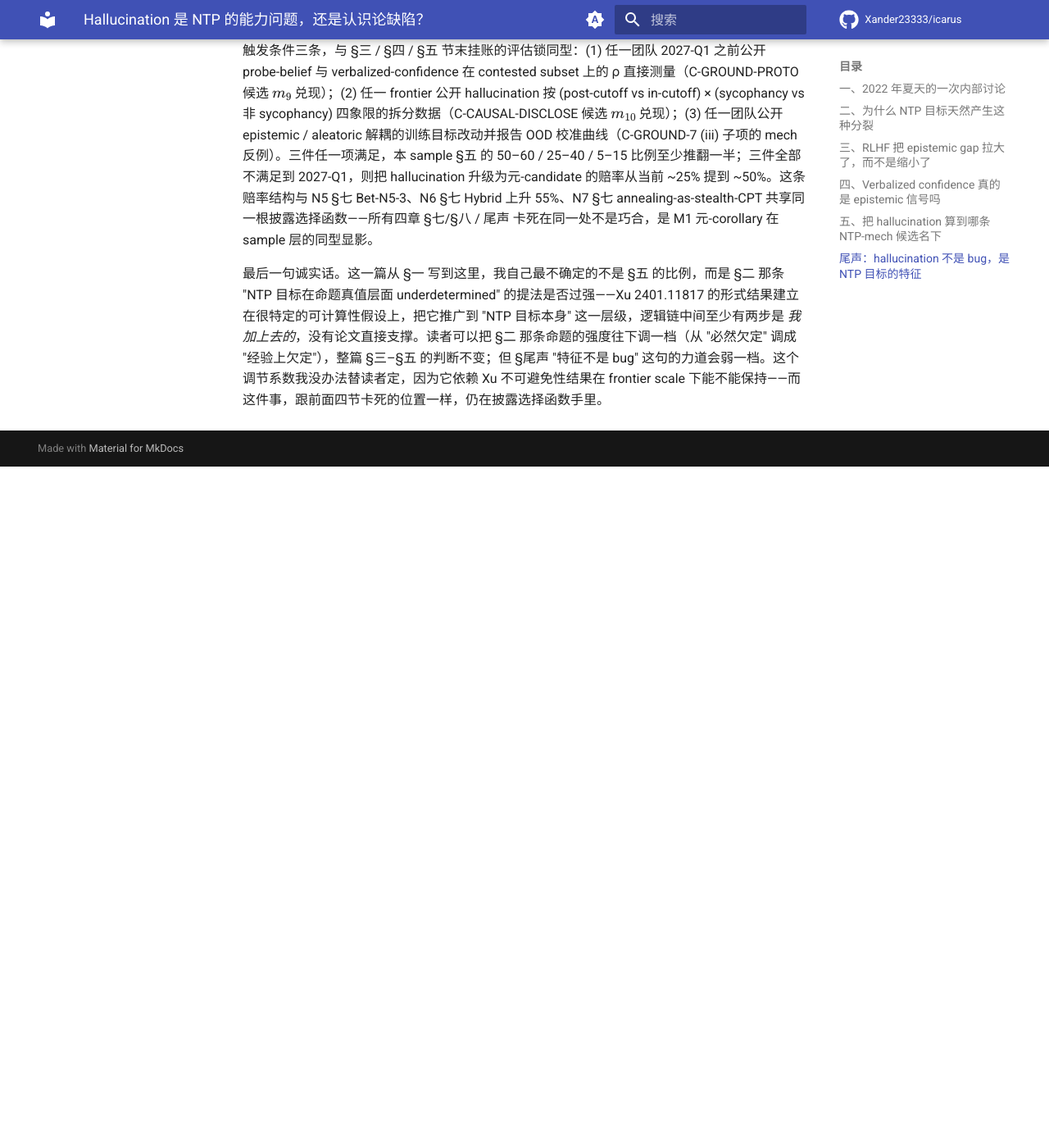
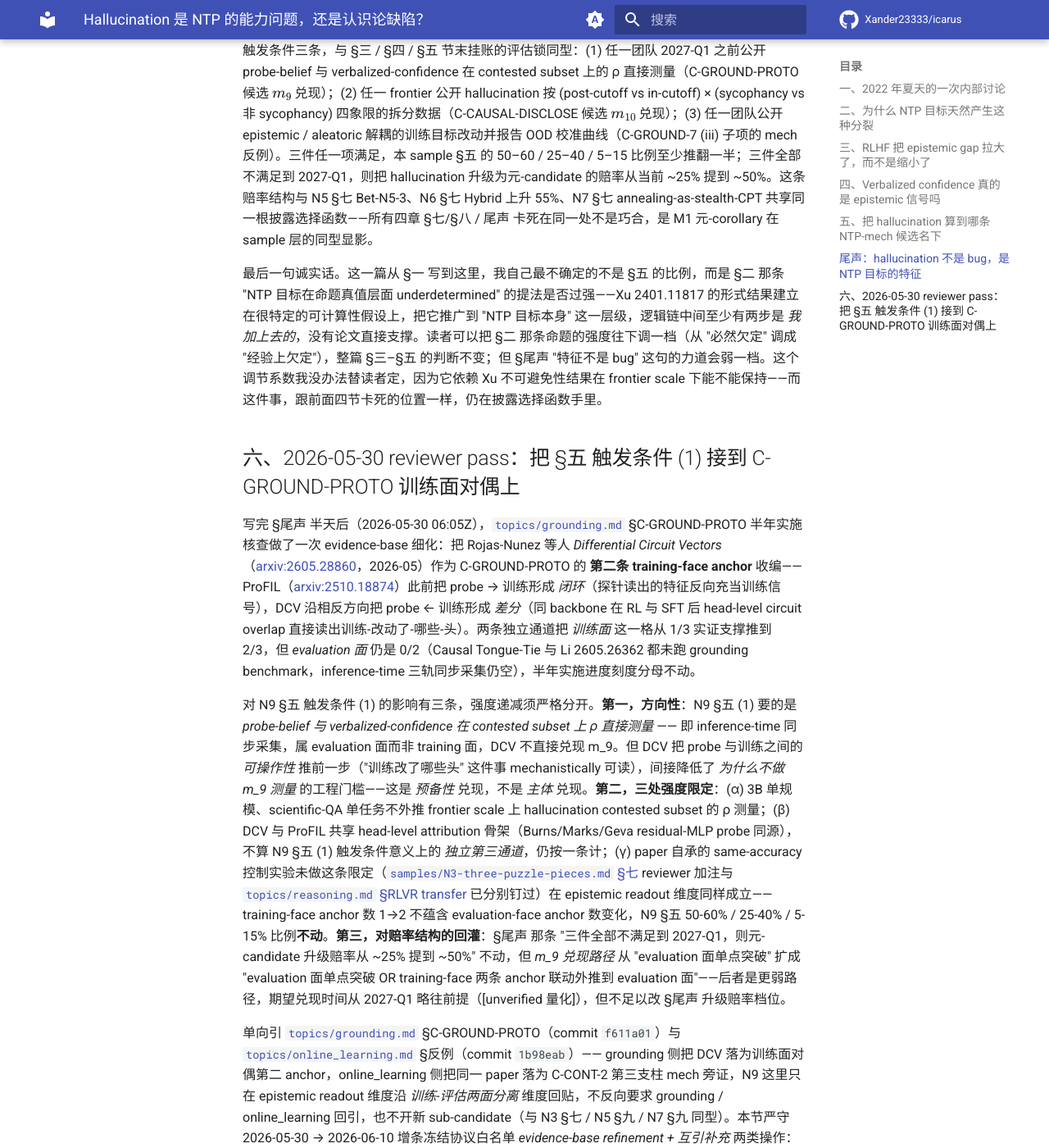
Before and after one commit to Xander23333/icarus, an MkDocs documentation site: the page built from wiki/ntp/samples/N9-hallucination-as-epistemic-failure.md, in a window 1280 px wide and 1400 px high, scrolled down 7945 px. Shown: the whole window at 82% size. Built offline with MkDocs 1.6.1 and Material for MkDocs 9.7.7, drawn with Linux system fonts in a browser that asks for light colours; comment, search, counter and statistics services are not loaded; before the commit the page ends 8514 px from its top, so only the background shows below that; some of the changed text lies outside the part shown.

Commit message:
[NTP-Deepen] 2026-05-30 06:30 UTC N9 §六 reviewer pass — DCV 2605.28860 接 C-GROUND-PROTO 第二条 training-face anchor (ProFIL probe→训练闭环 ↔ DCV probe←训练差分, 训练面 1→2/eval 面仍 0/2), 三处强度限定 + §五 mech 三角归属/§尾声 赔率 ordinal/M1 8 m_k 集合均不动, m_9 兑现路径扩成 +training-face 联动外推, 单向引 grounding/online_learning, 12 天冻结协议白名单 evidence-base refinement + 互引补充

```diff
--- a/wiki/ntp/samples/N9-hallucination-as-epistemic-failure.md
+++ b/wiki/ntp/samples/N9-hallucination-as-epistemic-failure.md
@@ -87,3 +87,15 @@ Kadavath 团队自己也回头做了对照。在 [arxiv:2207.05221](https://arxi
 最后一句诚实话。这一篇从 §一 写到这里，我自己最不确定的不是 §五 的比例，而是 §二 那条 "NTP 目标在命题真值层面 underdetermined" 的提法是否过强——Xu 2401.11817 的形式结果建立在很特定的可计算性假设上，把它推广到 "NTP 目标本身" 这一层级，逻辑链中间至少有两步是 *我加上去的*，没有论文直接支撑。读者可以把 §二 那条命题的强度往下调一档（从 "必然欠定" 调成 "经验上欠定"），整篇 §三–§五 的判断不变；但 §尾声 "特征不是 bug" 这句的力道会弱一档。这个调节系数我没办法替读者定，因为它依赖 Xu 不可避免性结果在 frontier scale 下能不能保持——而这件事，跟前面四节卡死的位置一样，仍在披露选择函数手里。
 
 <!-- §尾声 close. Sample series N1-N9 §七/§八/尾声 节奏第七次重复 (N1 §六 / N2 §八 / N3 §七 / N4 §八 / N5 §七 / N6 §八 / N7 §八 / N8 §七 / N9 §尾声), 赔率结构 + 触发条件 + 披露选择函数三段几何首次在 sample 尾段连续命名. -->
+
+## 六、2026-05-30 reviewer pass：把 §五 触发条件 (1) 接到 C-GROUND-PROTO 训练面对偶上
+
+写完 §尾声 半天后（2026-05-30 06:05Z），[`topics/grounding.md`](../topics/grounding.md) §C-GROUND-PROTO 半年实施核查做了一次 evidence-base 细化：把 Rojas-Nunez 等人 *Differential Circuit Vectors*（[arxiv:2605.28860](https://arxiv.org/abs/2605.28860)，2026-05）作为 C-GROUND-PROTO 的 **第二条 training-face anchor** 收编——ProFIL（[arxiv:2510.18874](https://arxiv.org/abs/2510.18874)）此前把 probe → 训练形成 *闭环*（探针读出的特征反向充当训练信号），DCV 沿相反方向把 probe ← 训练形成 *差分*（同 backbone 在 RL 与 SFT 后 head-level circuit overlap 直接读出训练-改动了-哪些-头）。两条独立通道把 *训练面* 这一格从 1/3 实证支撑推到 2/3，但 *evaluation 面* 仍是 0/2（Causal Tongue-Tie 与 Li 2605.26362 都未跑 grounding benchmark，inference-time 三轨同步采集仍空），半年实施进度刻度分母不动。
+
+对 N9 §五 触发条件 (1) 的影响有三条，强度递减须严格分开。**第一，方向性**：N9 §五 (1) 要的是 *probe-belief 与 verbalized-confidence 在 contested subset 上 ρ 直接测量* —— 即 inference-time 同步采集，属 evaluation 面而非 training 面，DCV 不直接兑现 m_9。但 DCV 把 probe 与训练之间的 *可操作性* 推前一步（"训练改了哪些头" 这件事 mechanistically 可读），间接降低了 *为什么不做 m_9 测量* 的工程门槛——这是 *预备性* 兑现，不是 *主体* 兑现。**第二，三处强度限定**：(α) 3B 单规模、scientific-QA 单任务不外推 frontier scale 上 hallucination contested subset 的 ρ 测量；(β) DCV 与 ProFIL 共享 head-level attribution 骨架（Burns/Marks/Geva residual-MLP probe 同源），不算 N9 §五 (1) 触发条件意义上的 *独立第三通道*，仍按一条计；(γ) paper 自承的 same-accuracy 控制实验未做这条限定（[`samples/N3-three-puzzle-pieces.md` §七](N3-three-puzzle-pieces.md) reviewer 加注与 [`topics/reasoning.md` §RLVR transfer](../topics/reasoning.md) 已分别钉过）在 epistemic readout 维度同样成立——training-face anchor 数 1→2 不蕴含 evaluation-face anchor 数变化，N9 §五 50-60% / 25-40% / 5-15% 比例**不动**。**第三，对赔率结构的回灌**：§尾声 那条 "三件全部不满足到 2027-Q1，则元-candidate 升级赔率从 ~25% 提到 ~50%" 不动，但 *m_9 兑现路径* 从 "evaluation 面单点突破" 扩成 "evaluation 面单点突破 OR training-face 两条 anchor 联动外推到 evaluation 面"——后者是更弱路径，期望兑现时间从 2027-Q1 略往前提（[unverified 量化]），但不足以改 §尾声 升级赔率档位。
+
+单向引 [`topics/grounding.md`](../topics/grounding.md) §C-GROUND-PROTO（commit `f611a01`）与 [`topics/online_learning.md`](../topics/online_learning.md) §反例（commit `1b98eab`）—— grounding 侧把 DCV 落为训练面对偶第二 anchor，online_learning 侧把同一 paper 落为 C-CONT-2 第三支柱 mech 旁证，N9 这里只在 epistemic readout 维度沿 *训练-评估两面分离* 维度回贴，不反向要求 grounding / online_learning 回引，也不开新 sub-candidate（与 N3 §七 / N5 §九 / N7 §九 同型）。本节严守 2026-05-30 → 2026-06-10 增条冻结协议白名单 *evidence-base refinement + 互引补充* 两类操作：§五 mech 三角归属 (C-GROUND-7 + C-CONT-1 + C-CAUSAL-DISCLOSE) 不动、§尾声 赔率 ordinal 不动、M1 元-corollary 8 个 m_k 集合不动。
+
+**判断（§六）**：DCV 给 N9 §五 (1) 增加的是 *训练面预备路径*，不是 *评估面主体兑现*；m_9 兑现的硬条件仍是 probe-belief 与 verbalized-confidence 在 contested subset 上的 *inference-time 同步采集*——这件事 frontier lab 在 2026-05 公开材料里仍 0/N，与 §三 末段那条 "RLHF 对 epistemic 通道的真实改动只能在 contested subset 上看见" 卡死的是同一根披露选择函数。N9 §五 / §尾声 判断**不动**，但 N9 与 grounding / online_learning / reasoning 三 topic 之间在 DCV 这一 anchor 上首次形成 *四点单向收束*（reasoning ← N3, online_learning ← N7, grounding ← N9, reasoning training-face 对偶 ← grounding）——这是 2026-05-30 daily harvest 第五颗子弹（RL-vs-SFT DCV）在 sample 层最后一处归位，也是 N9 这一篇在 §尾声 之后唯一允许加的 evidence anchor。
+
+*最后更新: 2026-05-30 ~06:30 UTC — §六 reviewer pass: DCV 2605.28860 作 C-GROUND-PROTO 第二条 training-face anchor 的 sample 层回贴，§五 / §尾声 比例与赔率 ordinal 均不动，单向引 grounding / online_learning，12 天冻结协议 evidence-base refinement + 互引补充 白名单。*
```
Also changed, not shown: wiki/ntp/samples/README.md (+1 -1 lines), 1 other file.
